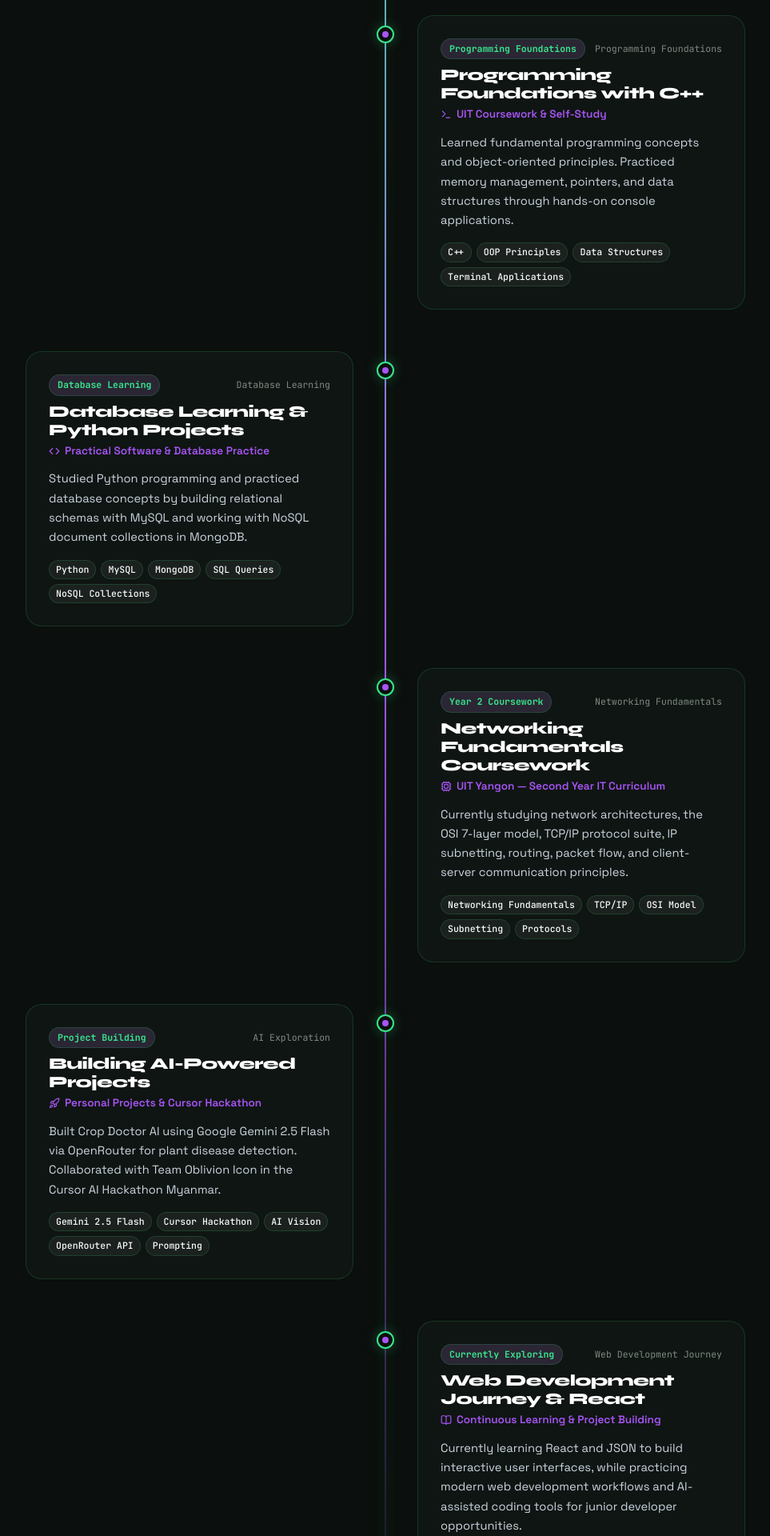
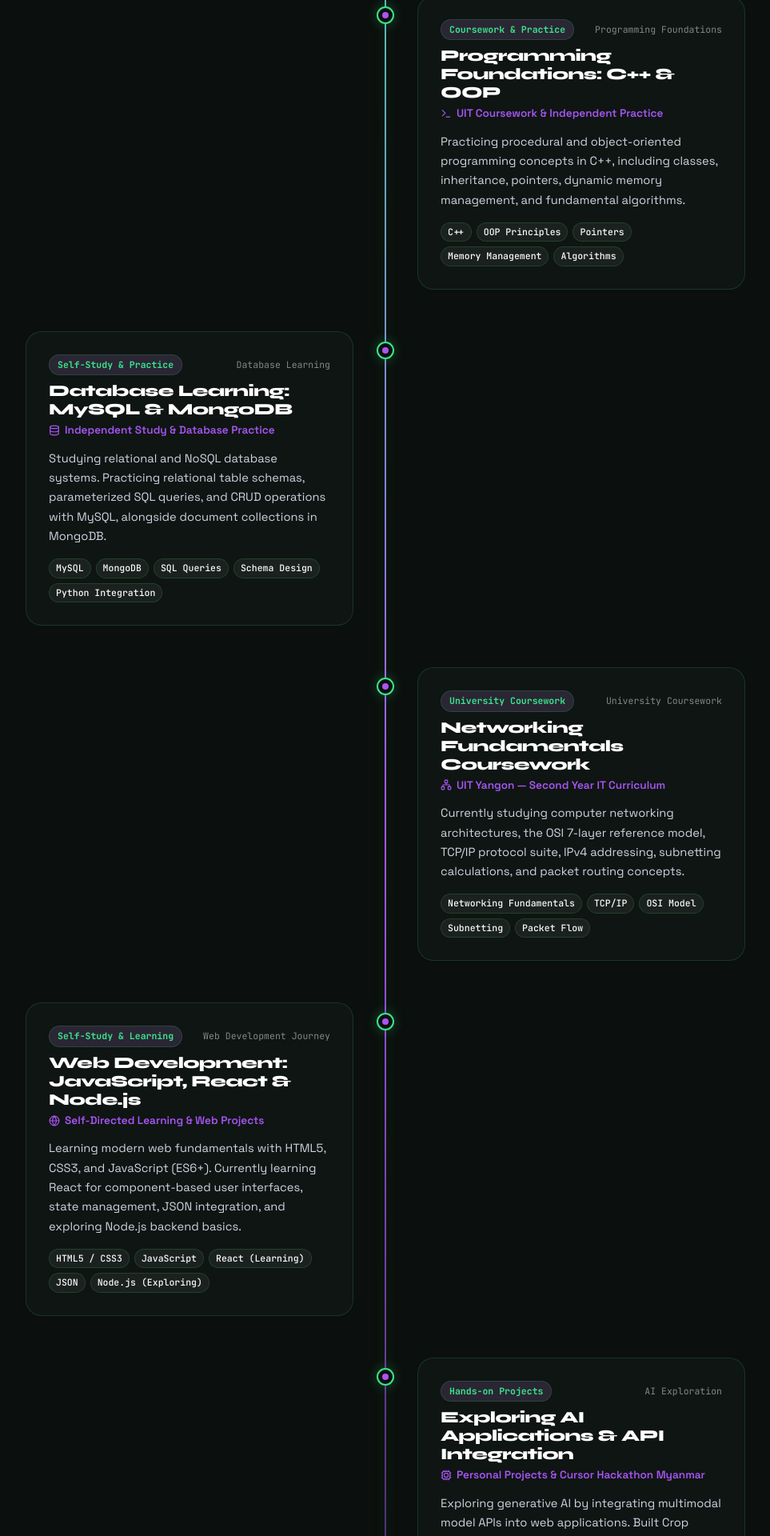
Before and after one commit to aungkokokhant1313-debug/portfolio, a React (Vite) app: page / in a window 1280 px wide. Shown: the part 7560-9480 px from the top of the page at 80% size, without its empty margins (158-1121 px from the left). Built offline with nearby package versions, Linux system fonts and the light colour scheme.

Commit message:
feat(journey): update development timeline to reflect comprehensive IT learning across programming, web, databases, networking, AI, and projects

```diff
--- a/src/components/Journey.jsx
+++ b/src/components/Journey.jsx
@@ -1,10 +1,27 @@
 import { motion } from 'framer-motion';
-import { School, Terminal, Code, Cpu, Rocket, BookOpen } from 'lucide-react';
+import {
+  GraduationCap,
+  Terminal,
+  Database,
+  Network,
+  Globe,
+  Cpu,
+  Rocket,
+  School,
+} from 'lucide-react';
 import SectionHeading from './SectionHeading';
 import { journeyMilestones } from '../data/journey';
 import '../styles/Journey.css';
 
-const iconList = [School, Terminal, Code, Cpu, Rocket, BookOpen];
+const iconMap = {
+  academic: GraduationCap,
+  programming: Terminal,
+  database: Database,
+  networking: Network,
+  web: Globe,
+  ai: Cpu,
+  practice: Rocket,
+};
 
 export default function Journey() {
   return (
@@ -13,7 +30,7 @@ export default function Journey() {
         <SectionHeading
           index="// 05. DEVELOPMENT TIMELINE"
           title="Development Journey."
-          subtitle="A timeline of academic coursework, practical projects, and continuous technical learning."
+          subtitle="A timeline of university coursework, self-study, practical projects, and continuous technical learning."
         />
 
         <div className="journey-timeline-artistic">
@@ -22,7 +39,7 @@ export default function Journey() {
 
           {journeyMilestones.map((milestone, index) => {
             const isEven = index % 2 === 0;
-            const IconComponent = iconList[index % iconList.length];
+            const IconComponent = iconMap[milestone.icon] || School;
 
             return (
               <motion.div
--- a/src/data/journey.js
+++ b/src/data/journey.js
@@ -1,62 +1,86 @@
 export const journeyMilestones = [
   {
-    id: "uit-enrollment",
-    period: "Year 1 Foundation",
-    title: "Started Studying IT at UIT Yangon",
+    id: "uit-foundation",
+    icon: "academic",
+    period: "University Coursework",
+    title: "Academic IT Foundations at UIT",
     institution: "University of Information Technology (UIT), Yangon",
+    badgeType: "academic",
     description:
-      "Enrolled in the undergraduate Information Technology program at UIT Yangon. Began coursework in computer science principles, discrete mathematics, algorithmic thinking, and computer systems.",
-    highlight: "Academic Foundation",
-    skills: ["Computer Systems", "Logic & Problem Solving", "IT Fundamentals"],
+      "Undergraduate IT coursework focusing on core computing principles, discrete mathematics, computer systems, and structured problem-solving methodologies.",
+    highlight: "University Coursework",
+    skills: ["Computer Systems", "Algorithmic Thinking", "Discrete Math", "IT Foundations"],
   },
   {
-    id: "cpp-fundamentals",
-    period: "Programming Foundations",
-    title: "Programming Foundations with C++",
-    institution: "UIT Coursework & Self-Study",
+    id: "cpp-programming",
+    icon: "programming",
+    period: "Coursework & Practice",
+    title: "Programming Foundations: C++ & OOP",
+    institution: "UIT Coursework & Independent Practice",
+    badgeType: "coursework",
     description:
-      "Learned fundamental programming concepts and object-oriented principles. Practiced memory management, pointers, and data structures through hands-on console applications.",
+      "Practicing procedural and object-oriented programming concepts in C++, including classes, inheritance, pointers, dynamic memory management, and fundamental algorithms.",
     highlight: "Programming Foundations",
-    skills: ["C++", "OOP Principles", "Data Structures", "Terminal Applications"],
+    skills: ["C++", "OOP Principles", "Pointers", "Memory Management", "Algorithms"],
   },
   {
-    id: "python-databases",
-    period: "Database Learning",
-    title: "Database Learning & Python Projects",
-    institution: "Practical Software & Database Practice",
+    id: "database-learning",
+    icon: "database",
+    period: "Self-Study & Practice",
+    title: "Database Learning: MySQL & MongoDB",
+    institution: "Independent Study & Database Practice",
+    badgeType: "self-study",
     description:
-      "Studied Python programming and practiced database concepts by building relational schemas with MySQL and working with NoSQL document collections in MongoDB.",
+      "Studying relational and NoSQL database systems. Practicing relational table schemas, parameterized SQL queries, and CRUD operations with MySQL, alongside document collections in MongoDB.",
     highlight: "Database Learning",
-    skills: ["Python", "MySQL", "MongoDB", "SQL Queries", "NoSQL Collections"],
+    skills: ["MySQL", "MongoDB", "SQL Queries", "Schema Design", "Python Integration"],
   },
   {
-    id: "networking-fundamentals",
-    period: "Year 2 Coursework",
+    id: "networking-coursework",
+    icon: "networking",
+    period: "University Coursework",
     title: "Networking Fundamentals Coursework",
     institution: "UIT Yangon — Second Year IT Curriculum",
+    badgeType: "academic",
     description:
-      "Currently studying network architectures, the OSI 7-layer model, TCP/IP protocol suite, IP subnetting, routing, packet flow, and client-server communication principles.",
-    highlight: "Networking Fundamentals",
-    skills: ["Networking Fundamentals", "TCP/IP", "OSI Model", "Subnetting", "Protocols"],
+      "Currently studying computer networking architectures, the OSI 7-layer reference model, TCP/IP protocol suite, IPv4 addressing, subnetting calculations, and packet routing concepts.",
+    highlight: "University Coursework",
+    skills: ["Networking Fundamentals", "TCP/IP", "OSI Model", "Subnetting", "Packet Flow"],
+  },
+  {
+    id: "web-development",
+    icon: "web",
+    period: "Self-Study & Learning",
+    title: "Web Development: JavaScript, React & Node.js",
+    institution: "Self-Directed Learning & Web Projects",
+    badgeType: "self-study",
+    description:
+      "Learning modern web fundamentals with HTML5, CSS3, and JavaScript (ES6+). Currently learning React for component-based user interfaces, state management, JSON integration, and exploring Node.js backend basics.",
+    highlight: "Web Development Journey",
+    skills: ["HTML5 / CSS3", "JavaScript", "React (Learning)", "JSON", "Node.js (Exploring)"],
   },
   {
     id: "ai-applications",
-    period: "Project Building",
-    title: "Building AI-Powered Projects",
-    institution: "Personal Projects & Cursor Hackathon",
+    icon: "ai",
+    period: "Hands-on Projects",
+    title: "Exploring AI Applications & API Integration",
+    institution: "Personal Projects & Cursor Hackathon Myanmar",
+    badgeType: "project",
     description:
-      "Built Crop Doctor AI using Google Gemini 2.5 Flash via OpenRouter for plant disease detection. Collaborated with Team Oblivion Icon in the Cursor AI Hackathon Myanmar.",
+      "Exploring generative AI by integrating multimodal model APIs into web applications. Built Crop Doctor AI for plant health diagnosis with Google Gemini 2.5 Flash via OpenRouter and participated in the Cursor AI Hackathon Myanmar.",
     highlight: "AI Exploration",
-    skills: ["Gemini 2.5 Flash", "Cursor Hackathon", "AI Vision", "OpenRouter API", "Prompting"],
+    skills: ["Gemini 2.5 Flash", "OpenRouter API", "AI Vision", "Prompt Engineering", "Hackathon"],
   },
   {
-    id: "react-agentic-growth",
-    period: "Currently Exploring",
-    title: "Web Development Journey & React",
-    institution: "Continuous Learning & Project Building",
+    id: "practical-experience",
+    icon: "practice",
+    period: "Continuous Practice",
+    title: "Practical Experience & Project Building",
+    institution: "Personal & Academic Software Projects",
+    badgeType: "practice",
     description:
-      "Currently learning React and JSON to build interactive user interfaces, while practicing modern web development workflows and AI-assisted coding tools for junior developer opportunities.",
-    highlight: "Web Development Journey",
-    skills: ["React (Learning)", "JSON (Learning)", "Web Development", "AI-Assisted Coding", "Vite"],
+      "Applying coursework and self-study to build hands-on projects, practicing Git version control, structured debugging, and modular development in preparation for software internship opportunities.",
+    highlight: "Practical Building",
+    skills: ["Git & GitHub", "Project Building", "Problem Solving", "Code Structure", "Independent Practice"],
   },
 ];
```
